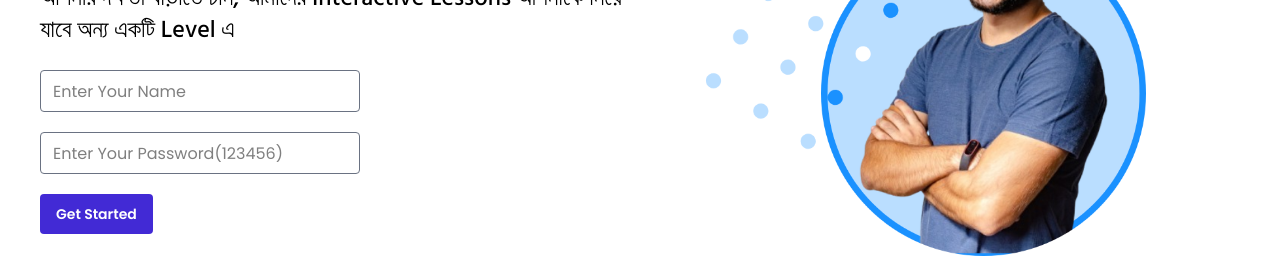
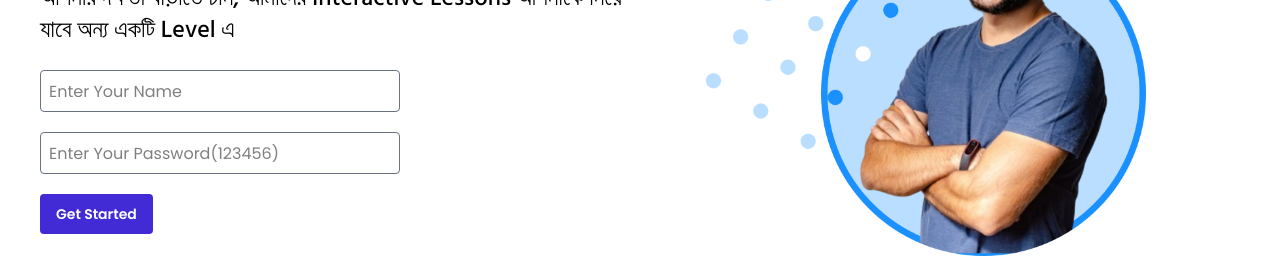
Before and after one commit to RHR-code/B11-A6-English-Janala, a website: page src/index.html in a window 1280 px wide. Shown: the part 211-469 px from the top of the page. Drawn offline with Linux system fonts and the light colour scheme; some packages are replaced by stand-ins of ours; no server answers; a script that the page names is missing.

Commit message:
made some changes in input field

```diff
--- a/src/index.html
+++ b/src/index.html
@@ -68,14 +68,14 @@
           </p>
           <form class="flex flex-col items-start gap-5">
             <input
-              class="max-w-[320px] h-[40px] px-3 py-5 border rounded-sm border-gray-500"
+              class="w-[80%] md:w-[60%] h-[40px] pl-2 py-5 border rounded-sm border-gray-500"
               placeholder="Enter Your Name"
               type="text"
               name=""
               id="loginName"
             />
             <input
-              class="max-w-[320px] h-[40px] px-3 py-5 rounded-sm border border-gray-500"
+              class="w-[80%] md:w-[60%] h-[40px] pl-2 py-5 rounded-sm border border-gray-500"
               placeholder="Enter Your Password(123456)"
               type="password"
               name=""
```
Also changed, not shown: src/output.css.
